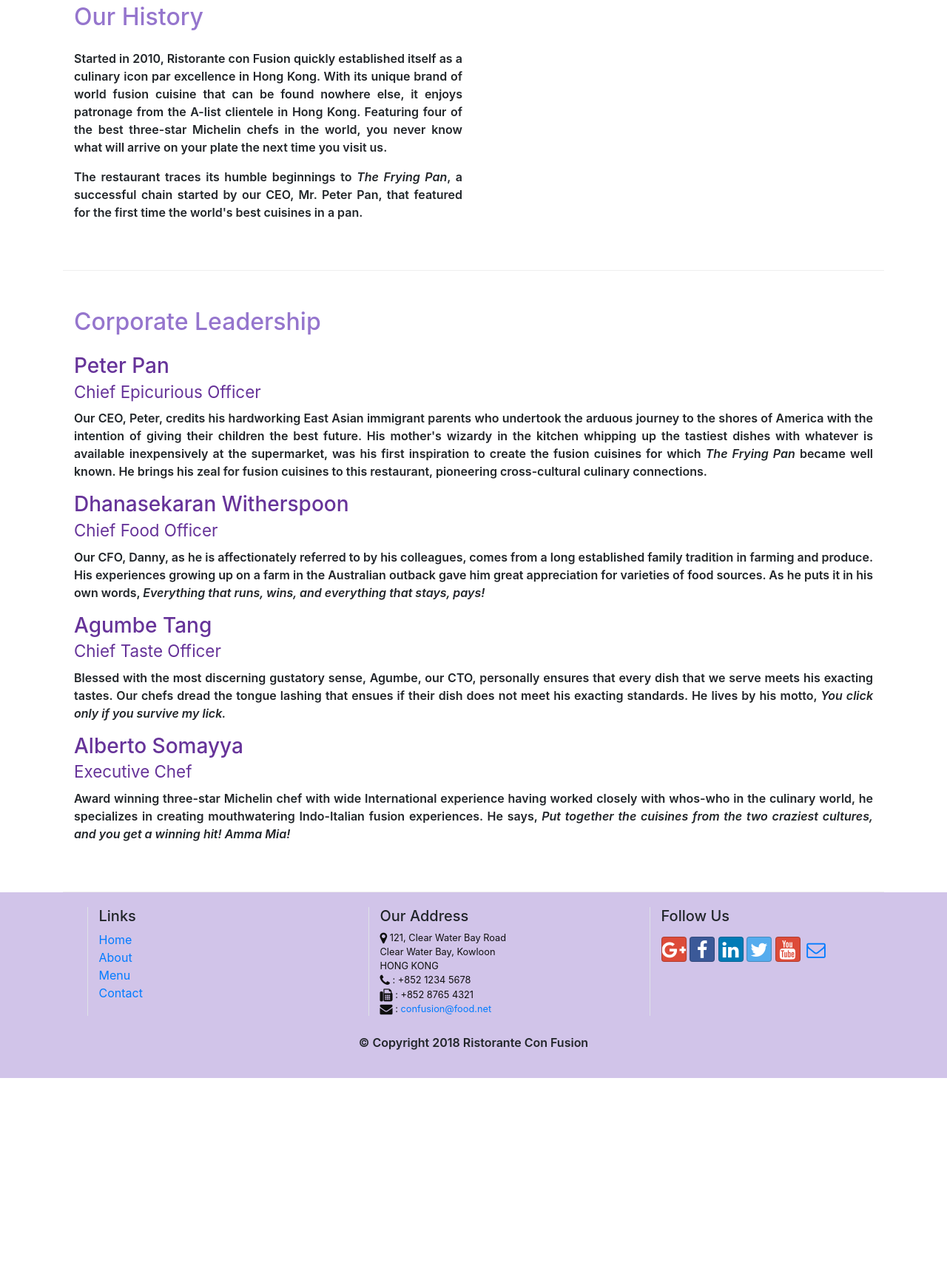
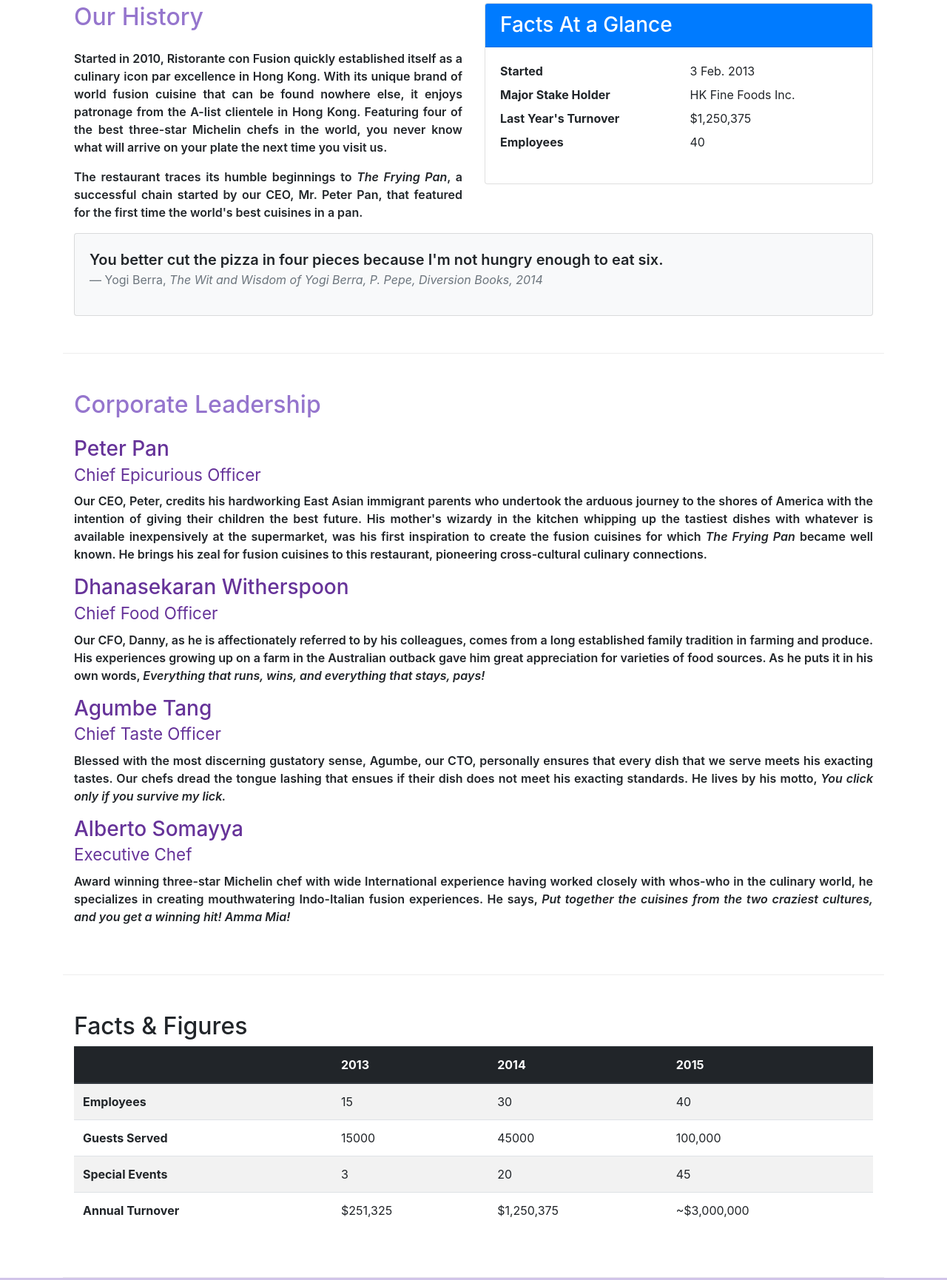
Before and after one commit to ManuSayure/Front-End-Web-UI-Frameworks-and-Tools-Bootstrap4, a website: page Bootstrap4/conFusion/aboutus.html in a window 1280 px wide. Shown: the part 539-2269 px from the top of the page at 74% size. Before the commit the page ends 1996 px from the top, so only its background shows below. Drawn offline with nearby package versions, Linux system fonts and the light colour scheme.

Commit message:
tables and cards

```diff
--- a/Bootstrap4/conFusion/aboutus.html
+++ b/Bootstrap4/conFusion/aboutus.html
@@ -12,8 +12,8 @@
     <link rel="stylesheet" href="node_modules/bootstrap/dist/css/bootstrap.min.css">
     <link rel="stylesheet" href="node_modules/font-awesome/css/font-awesome.min.css">
     <link rel="stylesheet" href="node_modules/bootstrap-social/bootstrap-social.css">
+    <link href="css/aboutus.css" rel="stylesheet">
     <link href="css/styles.css" rel="stylesheet">
-    <link href="css/aboutus.css" rel="stylesheet">
 
     <title>Ristorante Con Fusion: About Us</title>
 
@@ -31,13 +31,13 @@
               <a class="nav-link" href="./index.html"><span class="fa fa-home fa-lg mr-1"></span>  Home<span class="sr-only">(current)</span></a>
             </li>
             <li class="nav-item">
-              <a class="nav-link active" href="./aboutus.html"><span class="fa fa-info fa-lg mr-1"></span>  About Us</a>
+              <a class="nav-link active" href="#"><span class="fa fa-info fa-lg mr-1"></span>  About Us</a>
             </li>
             <li class="nav-item">
                 <a class="nav-link" href="#"> <span class="fa fa-list fa-lg mr-1"></span>  Menu</a>
               </li>
             <li class="nav-item">
-              <a class="nav-link" href="#"> <span class="fa fa-address-card fa-lg mr-1"></span>  Contact</a>
+              <a class="nav-link" href="./html/contactus.html"> <span class="fa fa-address-card fa-lg mr-1"></span>  Contact</a>
             </li>
           </ul>
         </div>
@@ -74,8 +74,36 @@
                 <p class="text-justify text-styles">Started in 2010, Ristorante con Fusion quickly established itself as a culinary icon par excellence in Hong Kong. With its unique brand of world fusion cuisine that can be found nowhere else, it enjoys patronage from the A-list clientele in Hong Kong.  Featuring four of the best three-star Michelin chefs in the world, you never know what will arrive on your plate the next time you visit us.</p>
                 <p class="text-justify text-styles">The restaurant traces its humble beginnings to <em>The Frying Pan</em>, a successful chain started by our CEO, Mr. Peter Pan, that featured for the first time the world's best cuisines in a pan.</p>
             </div>
-            <div>
+            <div class="col-sm">
+                <div class="card">
+                    <h3 class="card-header bg-primary text-white">Facts At a Glance</h3>
+                    <div class="card-body">
+                        <dl class="row">
+                            <dt class="col-6">Started</dt>
+                            <dd class="col-6">3 Feb. 2013</dd>
+                            <dt class="col-6">Major Stake Holder</dt>
+                            <dd class="col-6">HK Fine Foods Inc.</dd>
+                            <dt class="col-6">Last Year's Turnover</dt>
+                            <dd class="col-6">$1,250,375</dd>
+                            <dt class="col-6">Employees</dt>
+                            <dd class="col-6">40</dd>
+                        </dl>
+                    </div>
+                </div>
             </div>
+            <div class="col-12">
+                <div class="card card-body bg-light">
+                    <blockquote class="blockquote">
+                        <p class="mb-0">You better cut the pizza in four pieces because
+                            I'm not hungry enough to eat six.</p>
+                        <footer class="blockquote-footer">Yogi Berra,
+                            <cite title="Source Title">The Wit and Wisdom of Yogi Berra,
+                            P. Pepe, Diversion Books, 2014</cite>
+                        </footer>
+                    </blockquote>
+                </div>
+            </div>
+
         </div>
 
 
@@ -93,20 +121,66 @@
                 <p  class="d-none d-sm-block text-justify text-styles">Award winning three-star Michelin chef with wide International experience having worked closely with whos-who in the culinary world, he specializes in creating mouthwatering Indo-Italian fusion experiences. He says, <em>Put together the cuisines from the two craziest cultures, and you get a winning hit! Amma Mia!</em></p>
             </div>
        </div>
+       <div class="row row-content">
+            <div class="col-12 col-sm-9">
+                <h2>Facts &amp; Figures</h2>
+            </div>
+            <div class="col-12">
+                <div class="table-responsive">
+                    <table class="table table-striped">
+                        <thead class="thead-dark">
+                            <tr>
+                                <th>&nbsp;</th>
+                                <th>2013</th>
+                                <th>2014</th>
+                                <th>2015</th>
+                            </tr>
+                        </thead>
+                        <tbody>
+                            <tr>
+                                <th>Employees</th>
+                                <td>15</td>
+                                <td>30</td>
+                                <td>40</td>
+                            </tr>
+                            <tr>
+                                <th>Guests Served</th>
+                                <td>15000</td>
+                                <td>45000</td>
+                                <td>100,000</td>
+                            </tr>
+                            <tr>
+                                <th>Special Events</th>
+                                <td>3</td>
+                                <td>20</td>
+                                <td>45</td>
+                            </tr>
+                            <tr>
+                                <th>Annual Turnover</th>
+                                <td>$251,325</td>
+                                <td>$1,250,375</td>
+                                <td>~$3,000,000</td>
+                            </tr>
+                        </tbody>
+                    </table>
+                </div>
+            </div>
+
+        </div>
+   </div>
 
     </div>
 
     <footer class="footer">
         <div class="container ">
-
             <div class="row justify-content-around">
                 <div class="col-3 col-sm-3 border-left">
                     <h5 >Links</h5>
                     <ul class="list-unstyled">
-                        <li><a href="#">Home</a></li>
-                        <li><a href="./aboutus.html">About</a></li>
+                        <li><a href="./index.html">Home</a></li>
+                        <li><a href="#">About</a></li>
                         <li><a href="#">Menu</a></li>
-                        <li><a href="#">Contact</a></li>
+                        <li><a href="./html/contactus.html">Contact</a></li>
                     </ul>
                 </div>
                 <div class="col-4  col-sm-3  border-left" >
@@ -144,9 +218,9 @@
 
 </body>
 <!-- jQuery first, then Popper.js, then Bootstrap JS. -->
-<script src="node_modules/jquery/dist/jquery.slim.min.js"></script>
-<script src="node_modules/popper.js/dist/umd/popper.min.js"></script>
-<script src="node_modules/bootstrap/dist/js/bootstrap.min.js"></script>
+<script src="./node_modules/jquery/dist/jquery.slim.min.js"></script>
+<script src="./node_modules/popper.js/dist/umd/popper.min.js"></script>
+<script src="./node_modules/bootstrap/dist/js/bootstrap.min.js"></script>
 
 
 </html>
```
Also changed, not shown: Bootstrap4/conFusion/contactus.html (+3 -3 lines).
